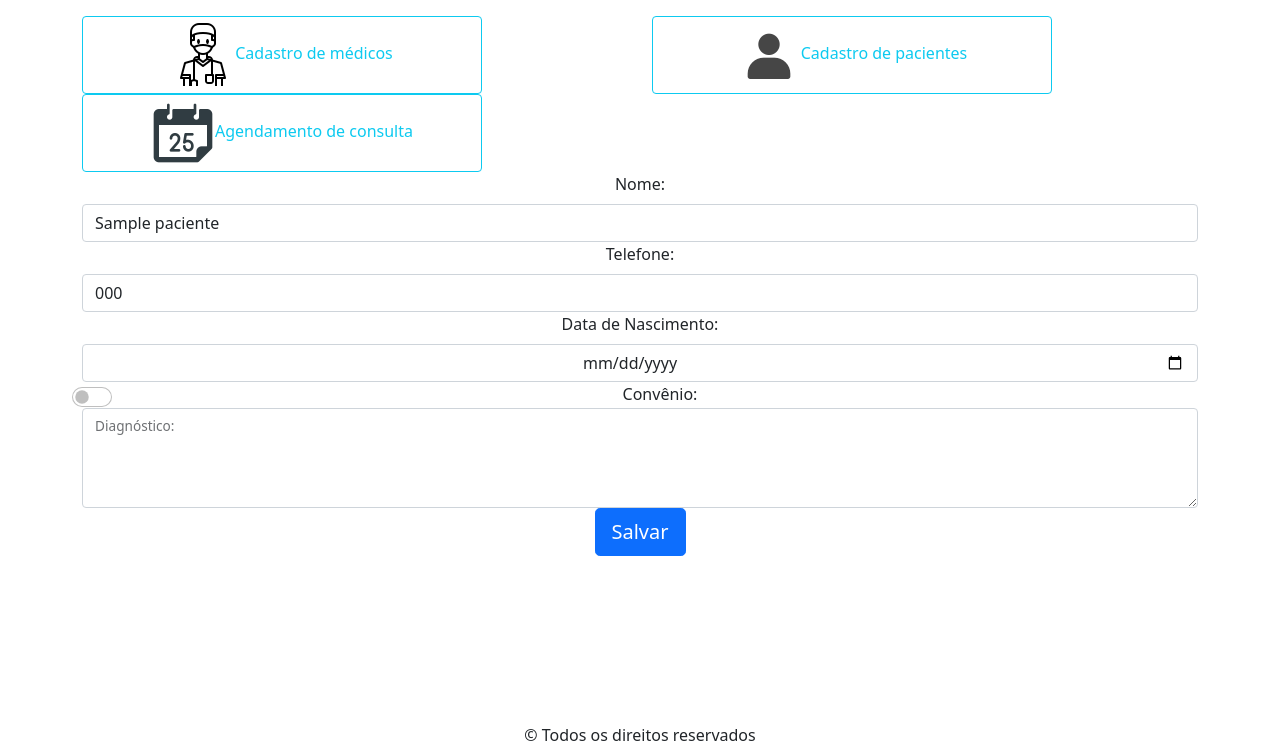
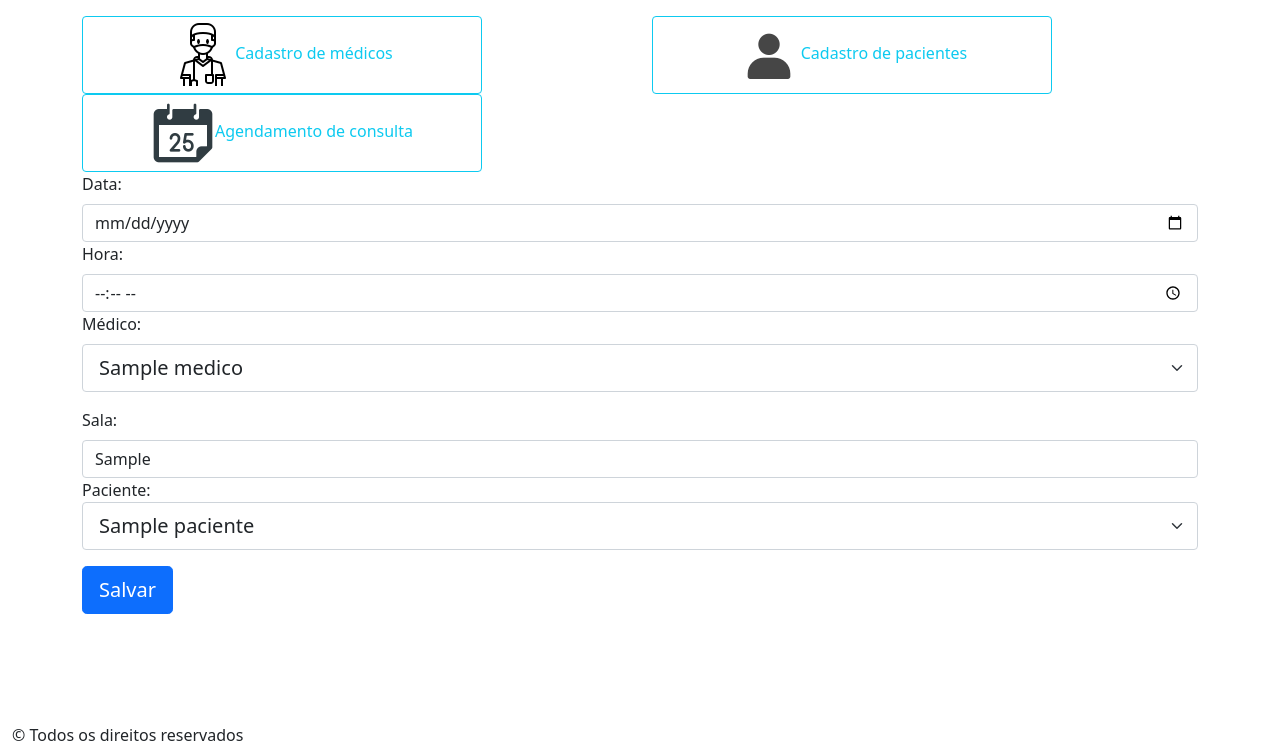
Before and after one commit to FelipeProdossimo/app-consultas, a PHP site: page /agenda/agenda-formulario-alterar.php?id=1 in a window 1280 px wide. Shown: the part 65-812 px from the top of the page. Run offline with PHP 8.4, Linux system fonts and the light colour scheme; tables that the repository leaves empty or names only in its code hold one stand-in row (values such as "Sample post").

Commit message:
Tabela da Agenda concluída!

```diff
--- a/agenda/agenda-formulario-alterar.php
+++ b/agenda/agenda-formulario-alterar.php
@@ -1,59 +1,74 @@
 <?php
 include "../include/cabecalho.php";
 
-$id_paciente = $_GET['id'];
+$id = $_GET['id'];
 
 include "../include/conexao.php";
-$sqlBusca = "SELECT * FROM tb_pacientes WHERE id={$id_paciente};";
+$sqlBusca = "SELECT * FROM tb_agenda WHERE id={$id};";
 
-$listaDePacientes = mysqli_query($conexao , $sqlBusca);
+$listaDaAgenda = mysqli_query($conexao , $sqlBusca);
 
-$nome = $telefone = $nascimento = $convenio = $diagnostico = "";
+$data = $hora = $id_medico = $sala = $id_paciente = "";
 
-while($paciente = mysqli_fetch_assoc($listaDePacientes)){
-    $nome = $paciente['nome'];
-    $telefone = $paciente['telefone'];
-    $nascimento = $paciente['nascimento'];
-    $convenio = $paciente['convenio'];
-    $diagnostico = $paciente['diagnostico'];
+while($agenda = mysqli_fetch_assoc($listaDaAgenda)){
+    $data = $agenda['data'];
+    $hora = $agenda['hora'];
+    $id_medico = $agenda['id_medico'];
+    $sala = $agenda['sala'];
+    $id_paciente = $agenda['id_paciente'];
 }
 ?>
 
-
 <div class="container">
     <div class="row">
-        <form class=text-center name="formulario-inserir-agenda" action="agenda-alterar.php" method="post">
-        <input name="id" type="hidden" value="<?php echo $_GET['id']; ?>">
+        <form name="altera-agenda" method="post" action="agenda-alterar.php">
+        <input name="id" type="hidden" value="<?php echo $id;?>">
             <div class="col">
-                    <label class="form-label">Nome:</label>
-                    <input name="nome" class="form-control" value="<?php echo $nome ; ?>">
+                <label class="form-label">Data:</label>
+                <input class="form-control" type="date" name="data" value="<?php echo $data; ?>">
             </div>
             <div class="col">
-                    <label class="form-label">Telefone:</label>
-                    <input name="telefone" class="form-control" value="<?php echo $telefone ; ?>">
+                <label class="form-label">Hora:</label>
+                <input class="form-control" type="time" name="hora" value="<?php echo $hora; ?>">
             </div>
             <div class="col">
-                    <label class="form-label">Data de Nascimento:</label>
-                    <input class="form-control text-center" id="nascimento"
-                    name="nascimento" type="date" <?php echo $nascimento ; ?>>
+                <label class="form-label">Médico:</label>
+                <select name="id_medico" class="form-select form-select-lg mb-3" value="<?php echo $id_medico; ?>">
+                    <?php
+                        $sqlBuscaMedicos = "SELECT * FROM tb_medicos";
+                        $listaDeMedicos = mysqli_query($conexao , $sqlBuscaMedicos);
+
+                        while($medico = mysqli_fetch_assoc($listaDeMedicos)){
+                            echo "<option value='{$medico['id']}'>";
+                            echo $medico['nome'];
+                            echo "</option>";
+                        }
+                    ?>
+                </select>
             </div>
-                <div class="form-check form-switch">
-                    <label class="form-check-label" for="flexSwitchCheckDefault">Convênio:</label>
-                    <?php $marcado = "";
-                    if($convenio == "sim"){
-                        $marcado = "checked";
-                    }?>
-                    <input class="form-check-input" value="sim" type="checkbox" name="convenio"
-                    style="font-size: 20px" <?php echo $marcado;?>>
+            <div class="col">
+                <label class="form-label">Sala:</label>
+                <input class="form-control" name="sala" value="<?php echo $sala; ?>">
             </div>
-                <div class="form-floating">
-                    <textarea class="form-control" <?php echo $diagnostico ; ?> name="diagnostico"
-                    style="height: 100px"></textarea>
-                    <label>Diagnóstico:</label>
+            <div class="col">
+                <label >Paciente:</label>
+                <select name="id_paciente" class="form-select form-select-lg mb-3" value="<?php echo $id_paciente; ?>">
+                    <?php
+                        $sqlBuscaPacientes = "SELECT * FROM tb_pacientes";
+                        $listaDePacientes = mysqli_query($conexao , $sqlBuscaPacientes);
+
+                        while($paciente = mysqli_fetch_assoc($listaDePacientes)){
+                            echo "<option value='{$paciente['id']}'>";
+                            echo $paciente['nome'];
+                            echo "</option>";
+                        }
+                    ?>
+                </select>
             </div>
+            <p>
                 <button type="submit" class="btn btn-primary btn-lg">Salvar</button>
-                </div>
+            </p>
+
         </form>
-    </div>
-</div>
+
 <?php include "../include/rodape.php"; ?>
```
Also changed, not shown: agenda/agenda-alterar.php (added, +29 -0 lines), agenda/agenda-excluir.php (added, +18 -0 lines). Lines whose indentation alone changed are shown as unchanged.
